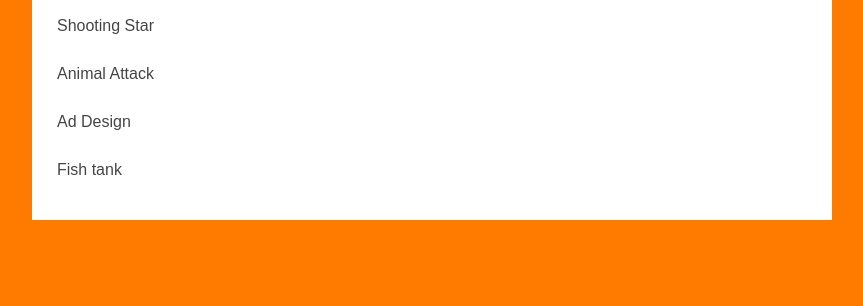
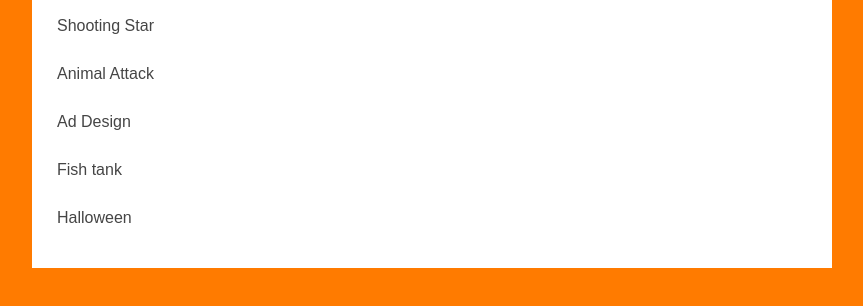
Before and after one commit to AveryCruz3/averycruz3.github.io, a plain HTML site: page portfolio.html in a window 1280 px wide. Shown: the part 398-704 px from the top of the page, without its empty margins (208-1071 px from the left). Drawn offline with Linux system fonts and the light colour scheme.

Commit message:
added Holloween Project to portfolio

```diff
--- a/portfolio.html
+++ b/portfolio.html
@@ -52,6 +52,9 @@
 
                             <li>
                             <a href="https://www.khanacademy.org/computer-programming/averys-project-fish-tank/6315825590550528"target="_blank">Fish tank</li></a>
+                             <li>
+                            <a href="https://www.khanacademy.org/computer-programming/cruz_halloween-project/5027234023325696"target="_blank">Halloween</li></a>
+
 
                 </ul>
 
```
